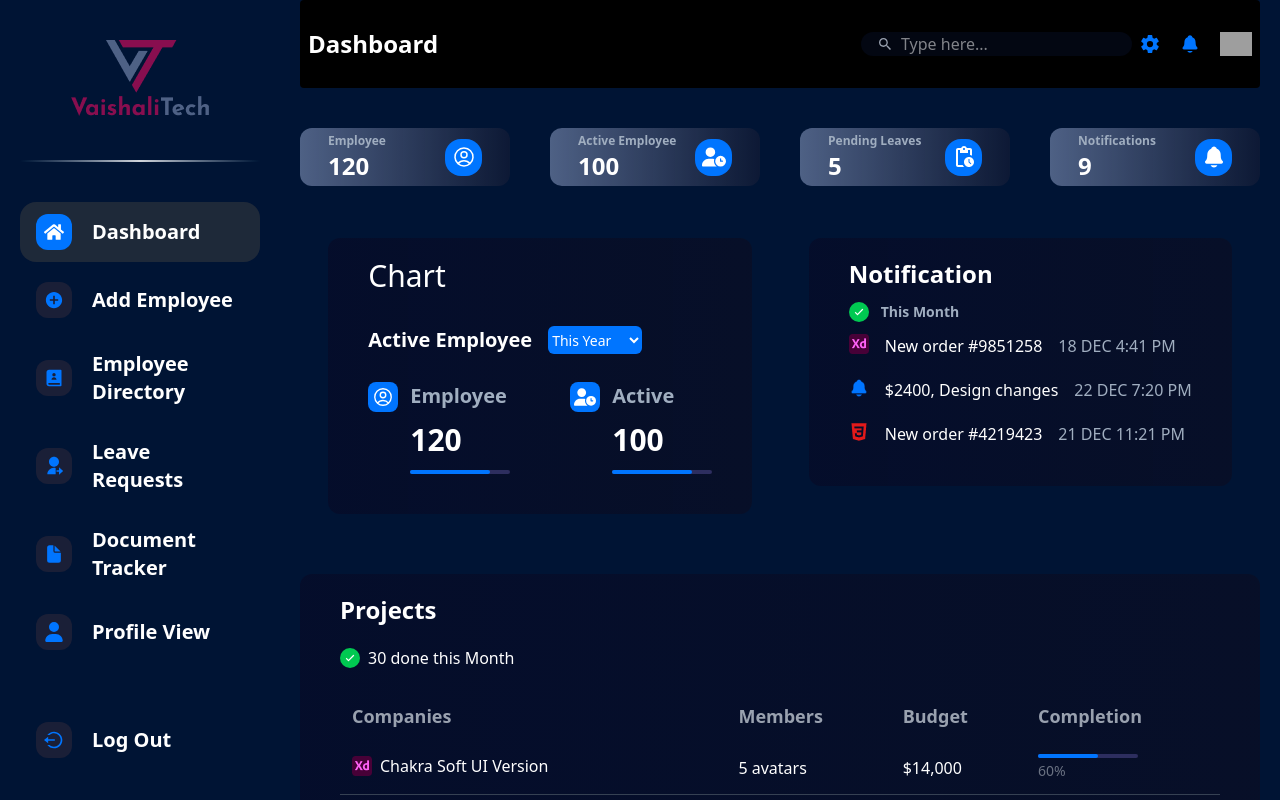
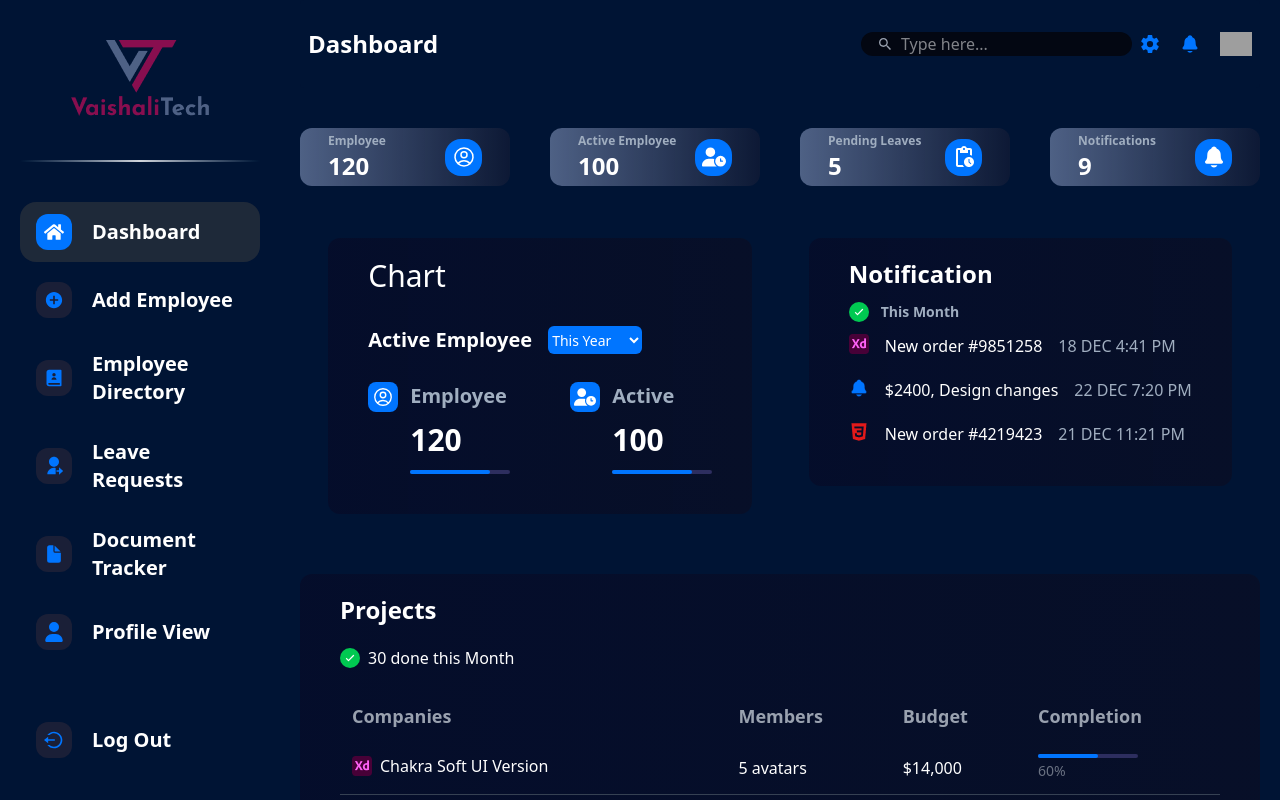
Before and after one commit to ankitWork2001/management, a React (Vite) app: page /admin in a window 1280 px wide. Built offline with nearby package versions, Linux system fonts and the light colour scheme; grey boxes are pictures that could not be loaded.

Commit message:
update navbar in dev branch

```diff
--- a/src/component/comman/Navbar.jsx
+++ b/src/component/comman/Navbar.jsx
@@ -11,7 +11,7 @@ function Navbar() {
   const location = useLocation()
   const navHeading = location.pathname.split('/').filter(str => {if(str != '' && str != 'admin') return str}).toString().replace('_',' ').split(' ').map(word => word.charAt(0).toUpperCase() + word.slice(1)).join(' ')
   return (
-    <div className='sticky top-0 bg-black  py-3 px-2 rounded'>
+    <div className='sticky top-0 bg-[#001434]  py-3 px-2 rounded'>
      {/* For Large Screen */}
     <div className='md:flex hidden justify-between items-center h-16'>
       <h2 className='text-2xl font-bold'>{navHeading ? navHeading : 'Dashboard'}</h2>
```
